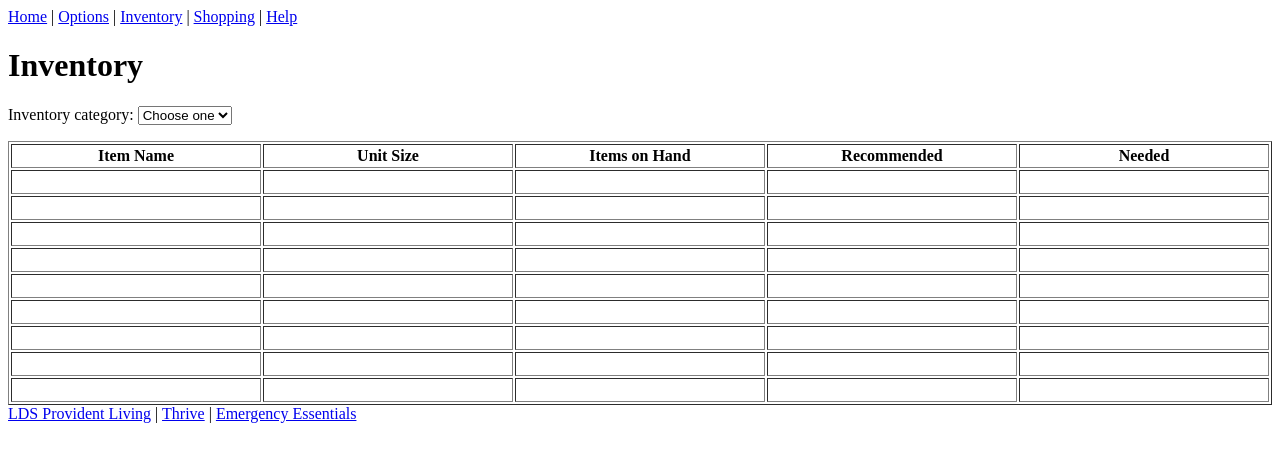
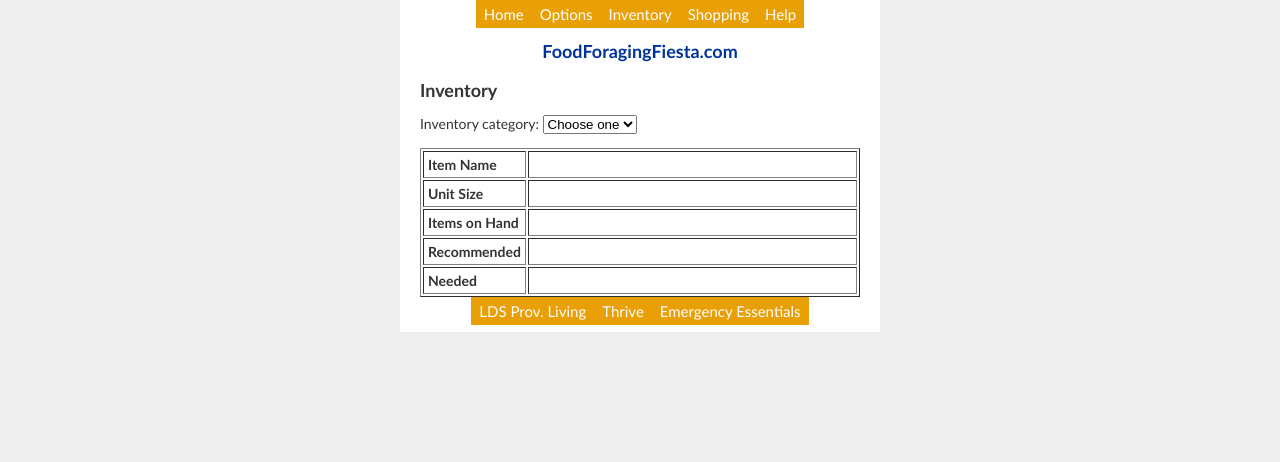
Before and after one commit to Brown-Lorna261/Team5-W14-CIT261, a PHP site: page /inventory.php in a window 1280 px wide. Shown: the top 462 px of the page. Run offline with PHP 8.4, Linux system fonts and the light colour scheme; lists and menus that the app fills with data are empty.

Commit message:
updated files

```diff
--- a/footer.php
+++ b/footer.php
@@ -1 +1,6 @@
-<div class="footer"><a href="#">LDS Provident Living</a> | <a href="#">Thrive</a> | <a href="#">Emergency Essentials</a></div>
+<div id="access">
+<div class="menu-header">
+	<ul id="menu-menu" class="menu">
+    <li><a href="#">LDS Prov. Living</a></li>
+    <li><a href="#">Thrive</a></li>
+    <li><a href="#">Emergency Essentials</a></li></ul></div></div>
--- a/header.php
+++ b/header.php
@@ -1 +1,12 @@
-<div class="header"><a href="/">Home</a> | <a href="options.php">Options</a> | <a href="inventory.php">Inventory</a> | <a href="shopping.php">Shopping</a> | <a href="instructions.php">Help</a></div>
+<div id="access">
+<div class="menu-header">
+	<ul id="menu-menu" class="menu">
+    <li><a href="/">Home</a></li>
+    <li><a href="options.php">Options</a></li>
+    <li><a href="inventory.php">Inventory</a></li>
+    <li><a href="shopping.php">Shopping</a></li>
+    <li><a href="instructions.php">Help</a></li>
+    </ul>
+</div>
+</div>
+    <div class="title"><a href="/">FoodForagingFiesta.com</a></div>
--- a/inventory.php
+++ b/inventory.php
@@ -3,11 +3,16 @@
 <head>
 <meta charset="utf-8">
 <title>Inventory Screen</title>
+<link href="styles.css" rel="stylesheet" type="text/css">
 
+<meta name="viewport" content="width=device-width, initial-scale=1">
 </head>
 
 <body>
+<div id="wrapper">
+
 <?php include "header.php"; ?>
+<div class="content">
 <h1>Inventory</h1>
 <p>Inventory category:
   <select name="select" id="select">
@@ -20,78 +25,29 @@
     <option value="Toothpaste">Toothpaste</option>
   </select>
 </p>
-<table width="100%" border="1" cellspacing="2" cellpadding="2">
+<table width="100%" border="1" cellspacing="2" cellpadding="4">
   <tr>
-    <th width="20%" scope="col">Item Name</th>
-    <th width="20%" scope="col">Unit Size</th>
-    <th width="20%" scope="col">Items on Hand</th>
-    <th width="20%" scope="col">Recommended</th>
-    <th width="20%" scope="col">Needed</th>
-  </tr>
-  <tr>
-    <td>&nbsp;</td>
-    <td>&nbsp;</td>
-    <td>&nbsp;</td>
-    <td>&nbsp;</td>
+    <th width="1%" align="left" nowrap="nowrap" scope="row">Item Name</th>
     <td>&nbsp;</td>
     </tr>
   <tr>
-    <td>&nbsp;</td>
-    <td>&nbsp;</td>
-    <td>&nbsp;</td>
-    <td>&nbsp;</td>
+    <th align="left" nowrap="nowrap" scope="row">Unit Size</th>
     <td>&nbsp;</td>
     </tr>
   <tr>
-    <td>&nbsp;</td>
-    <td>&nbsp;</td>
-    <td>&nbsp;</td>
-    <td>&nbsp;</td>
+    <th align="left" nowrap="nowrap" scope="row">Items on Hand</th>
     <td>&nbsp;</td>
     </tr>
   <tr>
-    <td>&nbsp;</td>
-    <td>&nbsp;</td>
-    <td>&nbsp;</td>
-    <td>&nbsp;</td>
+    <th align="left" nowrap="nowrap" scope="row">Recommended</th>
     <td>&nbsp;</td>
     </tr>
   <tr>
-    <td>&nbsp;</td>
-    <td>&nbsp;</td>
-    <td>&nbsp;</td>
-    <td>&nbsp;</td>
-    <td>&nbsp;</td>
-  </tr>
-  <tr>
-    <td>&nbsp;</td>
-    <td>&nbsp;</td>
-    <td>&nbsp;</td>
-    <td>&nbsp;</td>
-    <td>&nbsp;</td>
-  </tr>
-  <tr>
-    <td>&nbsp;</td>
-    <td>&nbsp;</td>
-    <td>&nbsp;</td>
-    <td>&nbsp;</td>
-    <td>&nbsp;</td>
-  </tr>
-  <tr>
-    <td>&nbsp;</td>
-    <td>&nbsp;</td>
-    <td>&nbsp;</td>
-    <td>&nbsp;</td>
-    <td>&nbsp;</td>
-  </tr>
-  <tr>
-    <td>&nbsp;</td>
-    <td>&nbsp;</td>
-    <td>&nbsp;</td>
-    <td>&nbsp;</td>
+    <th align="left" nowrap="nowrap" scope="row">Needed</th>
     <td>&nbsp;</td>
     </tr>
   </table>
-<?php include "footer.php"; ?>
+</div><?php include "footer.php"; ?>
+</div>
 </body>
 </html>
--- /dev/null
+++ b/styles.css
@@ -0,0 +1,142 @@
+@charset "UTF-8";
+/* CSS Document */
+
+body,td,th {
+	font-family: "Gill Sans", "Gill Sans MT", "Myriad Pro", "DejaVu Sans Condensed", Helvetica, Arial, sans-serif;
+	font-style: normal;
+	font-size: 14px;
+	color: #333333;
+}
+body {
+	background-color: #efefef;
+	margin:0px;
+}
+h1 {
+	font-size:18px;
+}
+h2 {
+	font-size:16px;
+}
+.title {
+	clear:both;
+	text-align:center;
+	padding:5px;
+}
+.title a {
+	font-size:18px;
+	font-weight:bold;
+	color:#F77F03;
+	text-decoration:none;
+}
+a:link {
+	color: #003399;
+	text-decoration:none;
+}
+a:visited {
+	color: #003399;
+	text-decoration:none;
+}
+a:active,
+a:hover {
+	color: #EB5826;
+	text-decoration:none;
+}
+
+/* =Menu
+-------------------------------------------------------------- */
+
+#access {
+
+	display: block;
+	margin: 0 auto;
+	width: 100%;
+	height:35px;
+	z-index:999;
+text-align:center;
+}
+#access ul{
+	display:inline-block;
+}
+#access .menu-header,
+div.menu {
+	font-size: 15px;
+}
+#access .menu-header ul,
+div.menu ul {
+	list-style: none;
+	margin: 0 0 0 -40px;
+}
+#access .menu-header li,
+div.menu li {
+	float: left;
+	position: relative;
+}
+#access a {
+	color: #fff;
+	display: block;
+	line-height: 28px;
+	padding: 0 8px;
+	text-decoration: none;
+	background-color:#E99F06;
+}
+#access ul ul {
+	box-shadow: 0px 3px 3px rgba(0,0,0,0.2);
+	-moz-box-shadow: 0px 3px 3px rgba(0,0,0,0.2);
+	-webkit-box-shadow: 0px 3px 3px rgba(0,0,0,0.2);
+	display: none;
+	position: absolute;
+	top: 48px;
+	left: 0;
+	float: left;
+	width: 230px;
+	z-index: 99999;
+}
+#access ul ul li {
+	min-width: 230px;
+}
+#access ul ul ul {
+	left: 100%;
+	top: 0;
+}
+#access ul ul a {
+	background: #442717;
+	line-height: 1em;
+	padding: 10px;
+	width: 210px;
+	height: auto;
+	text-align:left;
+	font-size:15px;
+}
+#access li:hover > a {
+		color: #fff;
+		background-color:#E5B903;
+}
+#access ul ul :hover > a {
+	background: #5C1C00;
+	color: #fff;
+}
+#access ul li:hover > ul {
+	display: block;
+}
+#access ul li.current_page_item > a,
+#access ul li.current-menu-ancestor > a,
+#access ul li.current-menu-item > a,
+#access ul li.current-menu-parent > a {
+	color: #fff;
+}
+* html #access ul li.current_page_item a,
+* html #access ul li.current-menu-ancestor a,
+* html #access ul li.current-menu-item a,
+* html #access ul li.current-menu-parent a,
+* html #access ul li a:hover {
+	color: #fff;
+}
+#wrapper {
+	min-width:320px;
+	max-width:480px;
+	margin:0 auto;
+	background-color:#FFFFFF;
+}
+.content {
+	padding: 0 20px;
+}
```
Also changed, not shown: ajax.html (added, +138 -0 lines), index.php (+6 -2 lines), options.php (+9 -18 lines), shopping.php (added, +23 -0 lines). Lines whose indentation alone changed are shown as unchanged.
